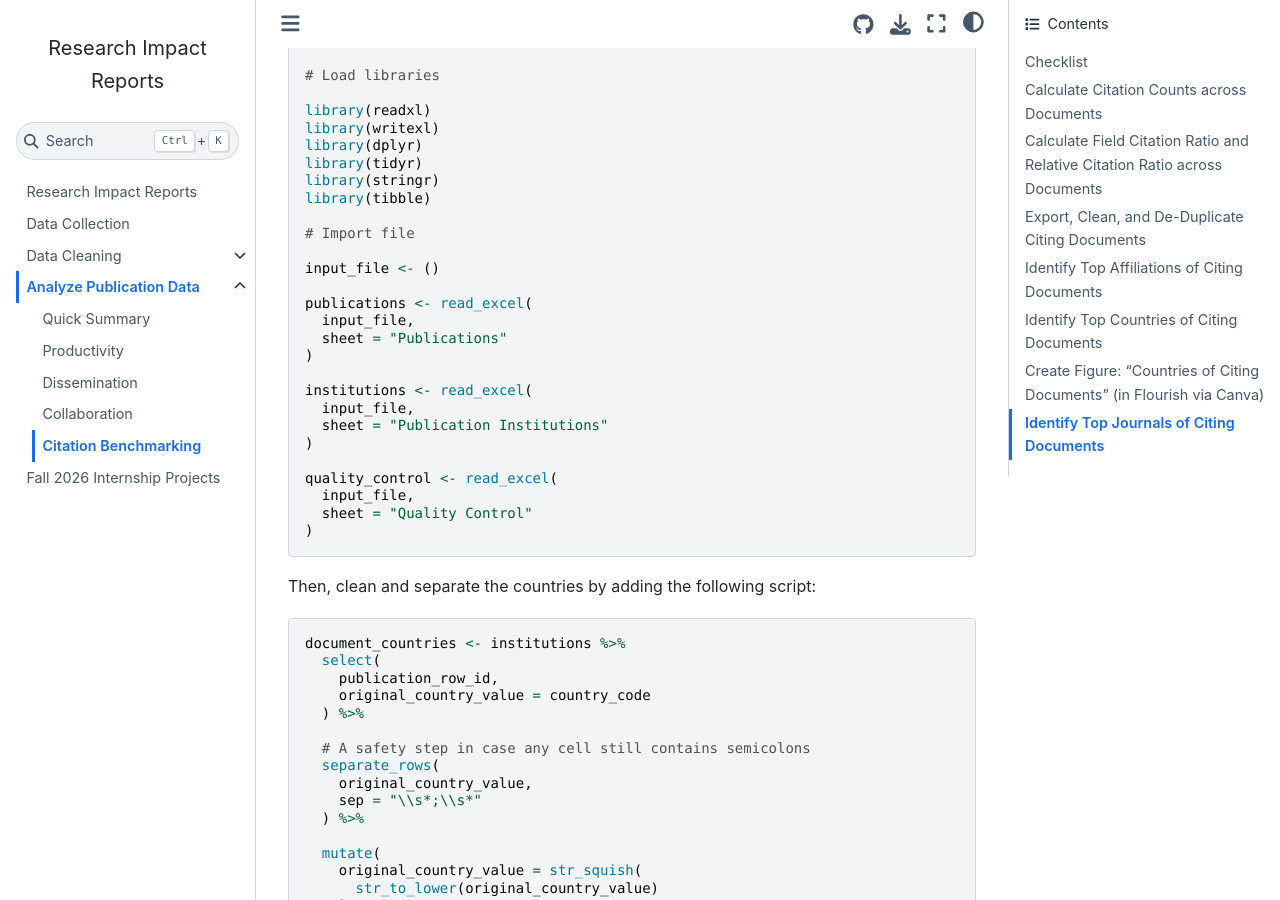
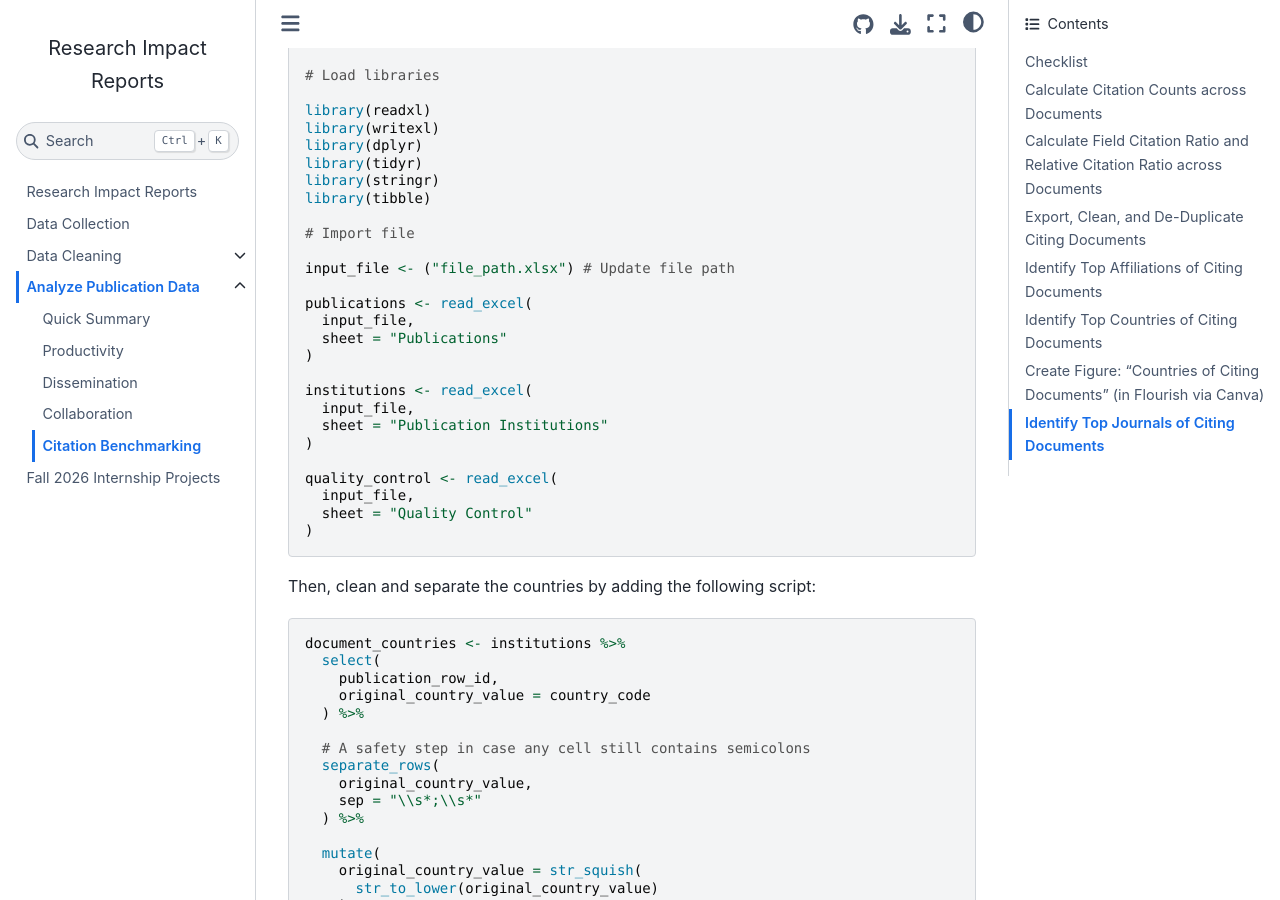
Before and after one commit to vvlooking/research-impact, a Jupyter Book: the page built from website/analyze-data-citation-benchmarking.md, in a window 1280 px wide and 900 px high, scrolled down 10347 px. Built offline with Jupyter Book 1.0.4 settings and Sphinx 7.4.7 and the Sphinx Book theme 1.1.4, drawn with Linux system fonts in a browser that asks for light colours.

Commit message:
Update analyze-data-citation-benchmarking.md

```diff
--- a/website/analyze-data-citation-benchmarking.md
+++ b/website/analyze-data-citation-benchmarking.md
@@ -497,7 +497,7 @@ library(tibble)
 
 # Import file
 
-input_file <- ()
+input_file <- ("file_path.xlsx") # Update file path
 
 publications <- read_excel(
   input_file,
```
